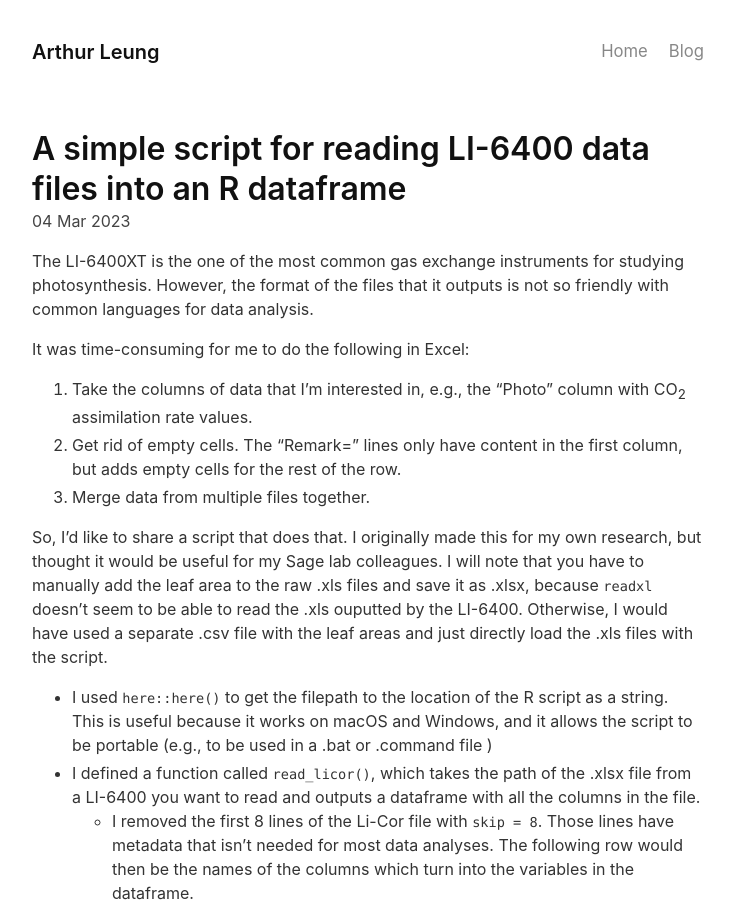
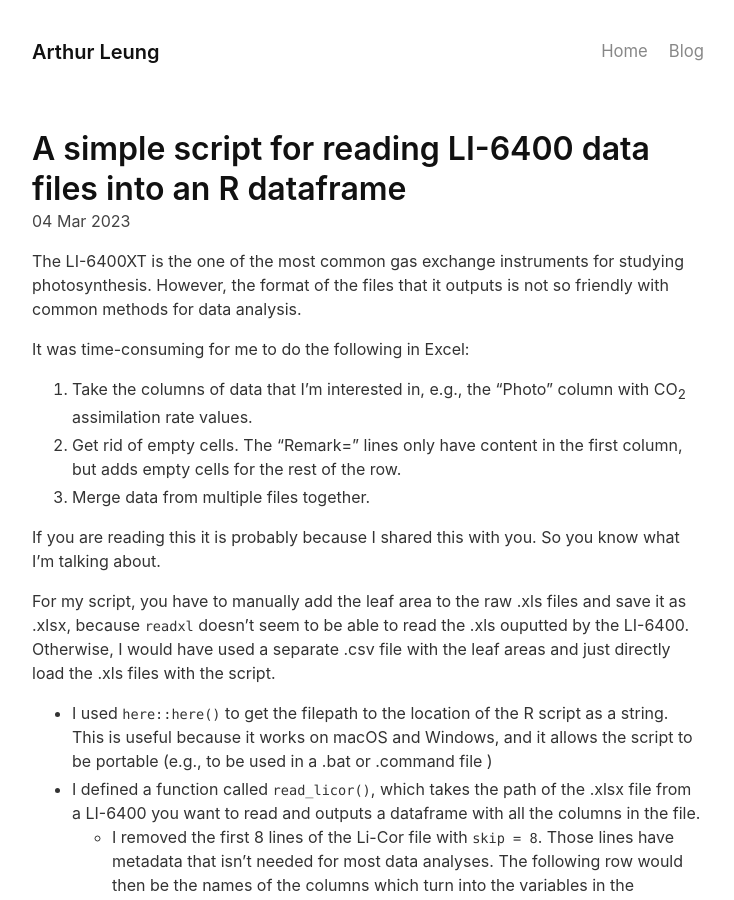
Before and after one commit to leungarthur/leungarthur.github.io-old, a Jekyll site: the page built from _posts/2023-03-04-licor-script.md, in a window 1280 px wide and 900 px high. Shown: the whole window, without its empty margins (272-1006 px from the left). Built offline with Jekyll 4.4.1, drawn with Linux system fonts in a browser that asks for light colours.

Commit message:
Update 2023-03-04-licor-script.md

```diff
--- a/_posts/2023-03-04-licor-script.md
+++ b/_posts/2023-03-04-licor-script.md
@@ -3,14 +3,16 @@ layout: post
 title:  "A simple script for reading LI-6400 data files into an R dataframe"
 ---
 
-The LI-6400XT is the one of the most common gas exchange instruments for studying photosynthesis. However, the format of the files that it outputs is not so friendly with common languages for data analysis.
+The LI-6400XT is the one of the most common gas exchange instruments for studying photosynthesis. However, the format of the files that it outputs is not so friendly with common methods for data analysis.
 
 It was time-consuming for me to do the following in Excel:
 1. Take the columns of data that I'm interested in, e.g., the "Photo" column with CO<sub>2</sub> assimilation rate values.
 2. Get rid of empty cells. The "Remark=" lines only have content in the first column, but adds empty cells for the rest of the row.
 3. Merge data from multiple files together.
 
-So, I'd like to share a script that does that. I originally made this for my own research, but thought it would be useful for my Sage lab colleagues. I will note that you have to manually add the leaf area to the raw .xls files and save it as .xlsx, because `readxl` doesn't seem to be able to read the .xls ouputted by the LI-6400. Otherwise, I would have used a separate .csv file with the leaf areas and just directly load the .xls files with the script.
+If you are reading this it is probably because I shared this with you. So you know what I'm talking about.
+
+For my script, you have to manually add the leaf area to the raw .xls files and save it as .xlsx, because `readxl` doesn't seem to be able to read the .xls ouputted by the LI-6400. Otherwise, I would have used a separate .csv file with the leaf areas and just directly load the .xls files with the script.
 
 - I used `here::here()` to get the filepath to the location of the R script as a string. This is useful because it works on macOS and Windows, and it allows the script to be portable (e.g., to be used in a .bat or .command file )
 - I defined a function called `read_licor()`, which takes the path of the .xlsx file from a LI-6400 you want to read and outputs a dataframe with all the columns in the file.
```
